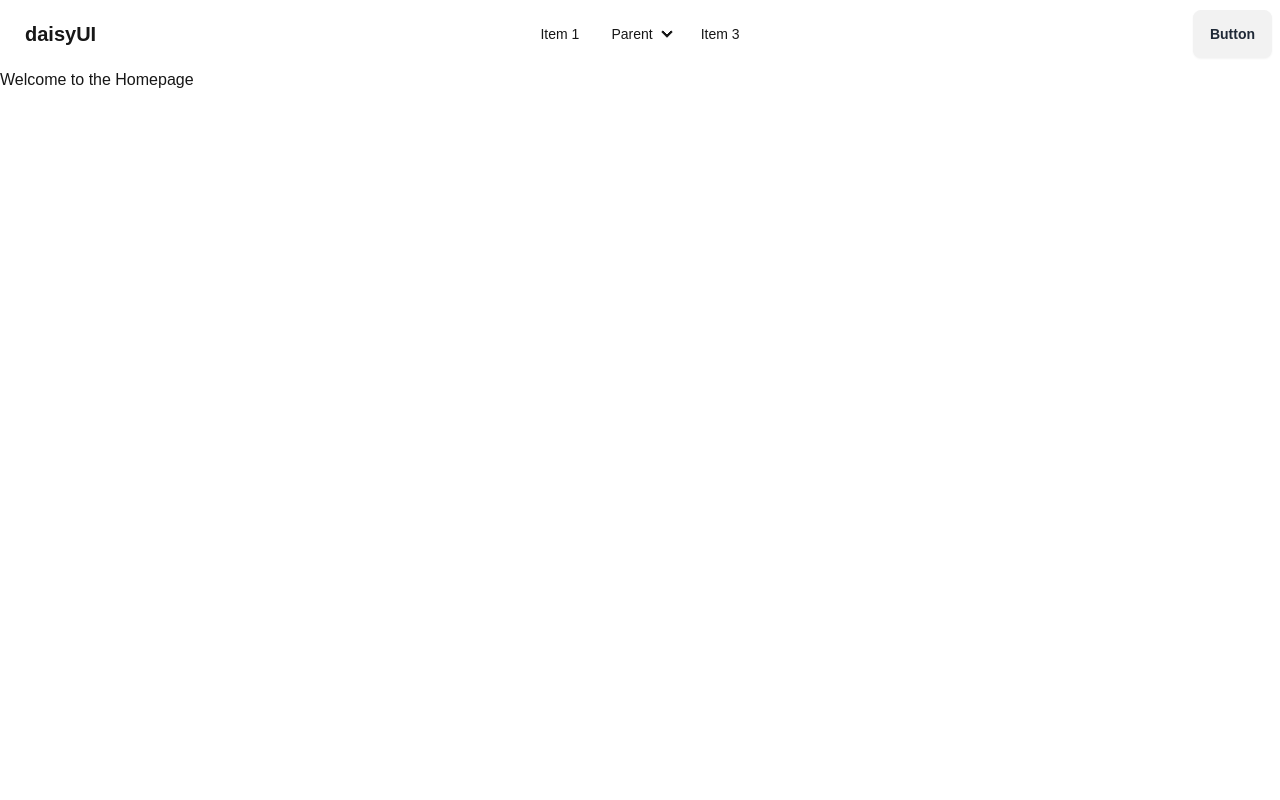
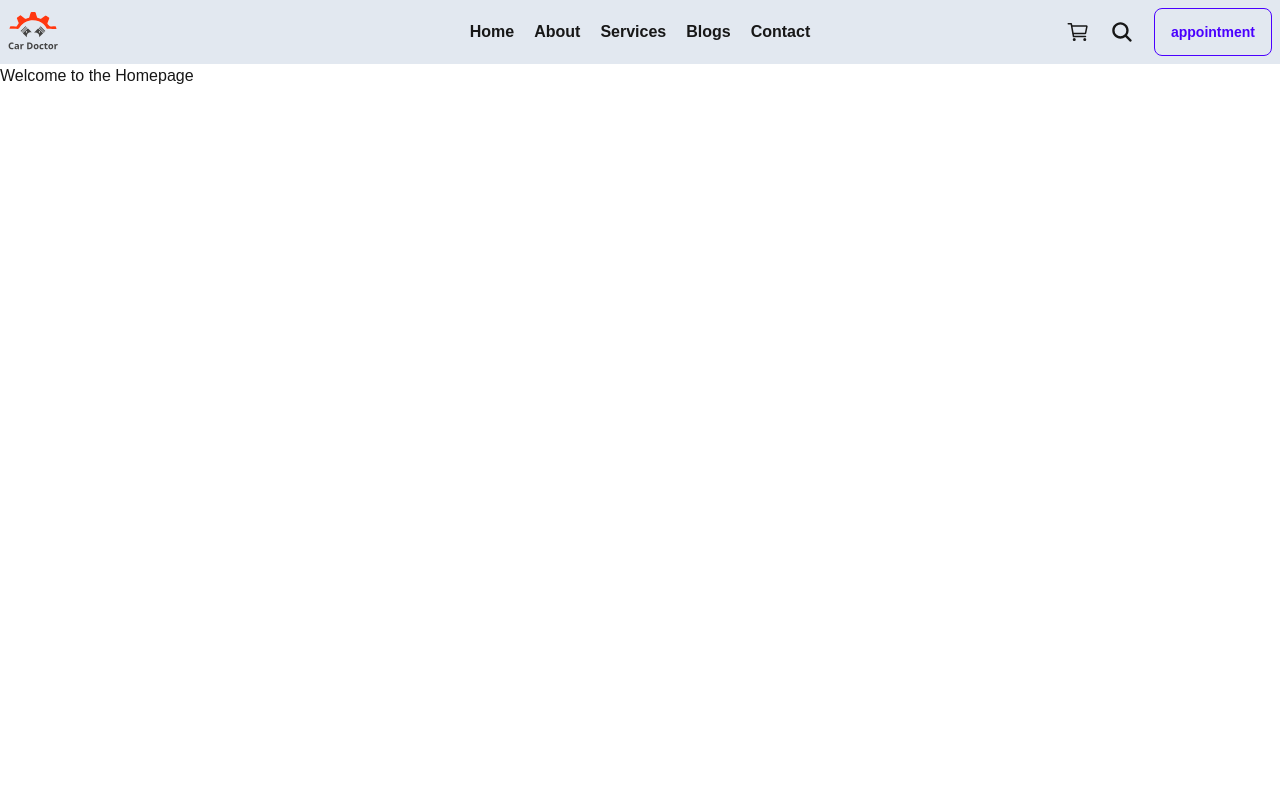
Before and after one commit to masud467/NextJS_Car_Doctor, a Next.js app: page / in a window 1280 px wide. Shown: the top 800 px of the page. Built offline with nearby package versions, Linux system fonts and the light colour scheme.

Commit message:
updated navbar section ui interface.

```diff
--- a/src/components/Shared/Navbar.jsx
+++ b/src/components/Shared/Navbar.jsx
@@ -1,9 +1,34 @@
+import Image from "next/image";
+import Link from "next/link";
 import React from "react";
+import { IoCartOutline, IoSearch } from "react-icons/io5";
 
 const Navbar = () => {
+  const navItems = [
+    {
+      title: "Home",
+      path: "/",
+    },
+    {
+      title: "About",
+      path: "/about",
+    },
+    {
+      title: "Services",
+      path: "/services",
+    },
+    {
+      title: "Blogs",
+      path: "/blogs",
+    },
+    {
+      title: "Contact",
+      path: "/contact",
+    },
+  ];
   return (
-    <div>
-      <div className="navbar bg-base-100">
+    <div className="bg-slate-200">
+      <div className="navbar container mx-auto">
         <div className="navbar-start">
           <div className="dropdown">
             <div tabIndex={0} role="button" className="btn btn-ghost lg:hidden">
@@ -24,54 +49,42 @@ const Navbar = () => {
             </div>
             <ul
               tabIndex={0}
-              className="menu menu-sm dropdown-content bg-base-100 rounded-box z-[1] mt-3 w-52 p-2 shadow"
+              className="menu menu-sm dropdown-content bg-base-100 rounded-box z-[1] mt-3 w-52 p-4 shadow gap-2"
             >
-              <li>
-                <a>Item 1</a>
-              </li>
-              <li>
-                <a>Parent</a>
-                <ul className="p-2">
-                  <li>
-                    <a>Submenu 1</a>
-                  </li>
-                  <li>
-                    <a>Submenu 2</a>
-                  </li>
-                </ul>
-              </li>
-              <li>
-                <a>Item 3</a>
-              </li>
+              {navItems.map((item) => (
+                <Link
+                  className="font-semibold hover:text-primary duration-300 hover:underline"
+                  href={item.path}
+                  key={item.path}
+                >
+                  {item.title}
+                </Link>
+              ))}
             </ul>
           </div>
-          <a className="btn btn-ghost text-xl">daisyUI</a>
+          <Link href={"/"}>
+            <Image src="/assets/logo.svg" width={50} height={100} alt="logo" />
+          </Link>
         </div>
-        <div className="navbar-center hidden lg:flex">
-          <ul className="menu menu-horizontal px-1">
-            <li>
-              <a>Item 1</a>
-            </li>
-            <li>
-              <details>
-                <summary>Parent</summary>
-                <ul className="p-2">
-                  <li>
-                    <a>Submenu 1</a>
-                  </li>
-                  <li>
-                    <a>Submenu 2</a>
-                  </li>
-                </ul>
-              </details>
-            </li>
-            <li>
-              <a>Item 3</a>
-            </li>
-          </ul>
+        <div className="navbar-center hidden lg:flex gap-5 items-center justify-center">
+          {navItems.map((item) => (
+            <Link
+              className="font-semibold hover:text-primary duration-300 hover:underline"
+              href={item.path}
+              key={item.path}
+            >
+              {item.title}
+            </Link>
+          ))}
         </div>
         <div className="navbar-end">
-          <a className="btn">Button</a>
+          <div className="flex items-center gap-5">
+            <IoCartOutline className="text-2xl"/>
+            <IoSearch className="text-2xl"/>
+            <a className="btn btn-outline btn-primary text-white">
+              appointment
+            </a>
+          </div>
         </div>
       </div>
     </div>
```
